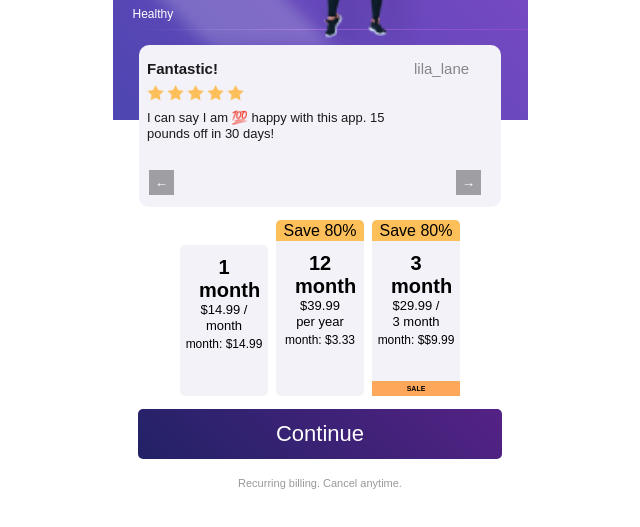
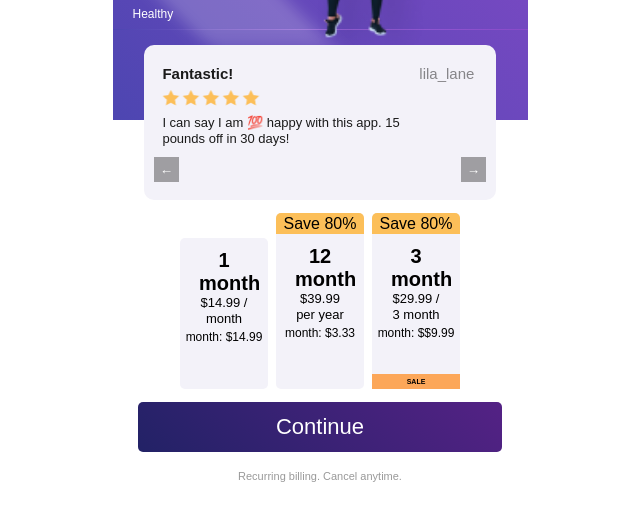
Before and after one commit to Darya2311/verv, a website built with webpack: page src/pug/index.pug in a window 1280 px wide. Shown: the part 259-786 px from the top of the page, without its empty margins (320-960 px from the left). Built offline with nearby package versions, Linux system fonts and the light colour scheme.

Commit message:
fix styles for slider

```diff
--- a/src/scss/_media.scss
+++ b/src/scss/_media.scss
@@ -46,7 +46,6 @@
     .slider {
       margin-top: -15%;
       margin-bottom: 21px;
-      padding: 20px 15px 20px;
       .slider__header{
         margin-bottom: 10px;
       }
@@ -125,7 +124,6 @@
     .slider {
       min-height: 110px;
       margin-top: -20%;
-      padding: 15px 15px 12px;
       .slider__header{
         margin-bottom: 7px;
       }
--- a/src/scss/_slider.scss
+++ b/src/scss/_slider.scss
@@ -1,23 +1,24 @@
 .slider {
   margin: 0 auto;
+  min-height: 145px;
   width: 80%;
   background-color: #F3F2F9;
   border-radius: 10px;
   position: relative;
   z-index: 1000;
   margin-top: -18%;
-  padding: 15px 20px 12px 10px;
   overflow: hidden;
   user-select: none;
+  padding:0 10px 10px 10px;
   .slider-line {
     margin: 0 auto;
     display: flex;
     justify-content: center;
     transition: all ease 2s;
     .slide {
-      max-width: 90%;
-      min-height: 110px;
-      padding: 0 30px 0 10px;
+      max-width: 85%;
+      padding: 20px;
+      padding-bottom: 10px;
       .slider__header{
         display: flex;
         justify-content: space-between;
@@ -45,11 +46,11 @@
         }
       }
       .slider__feedback {
+        max-width: 90%;
         p {
           font-size: 13px;
           color: #1A1A1A;
           line-height: 16px;
-          max-width: 80%;
         }
       }
     }
```
